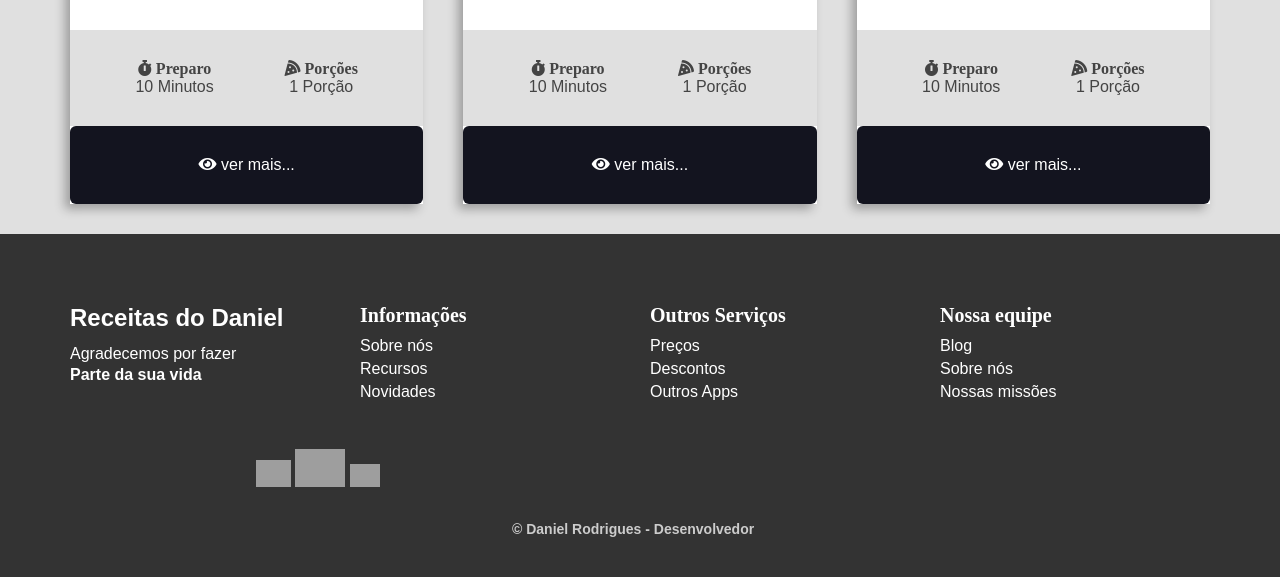
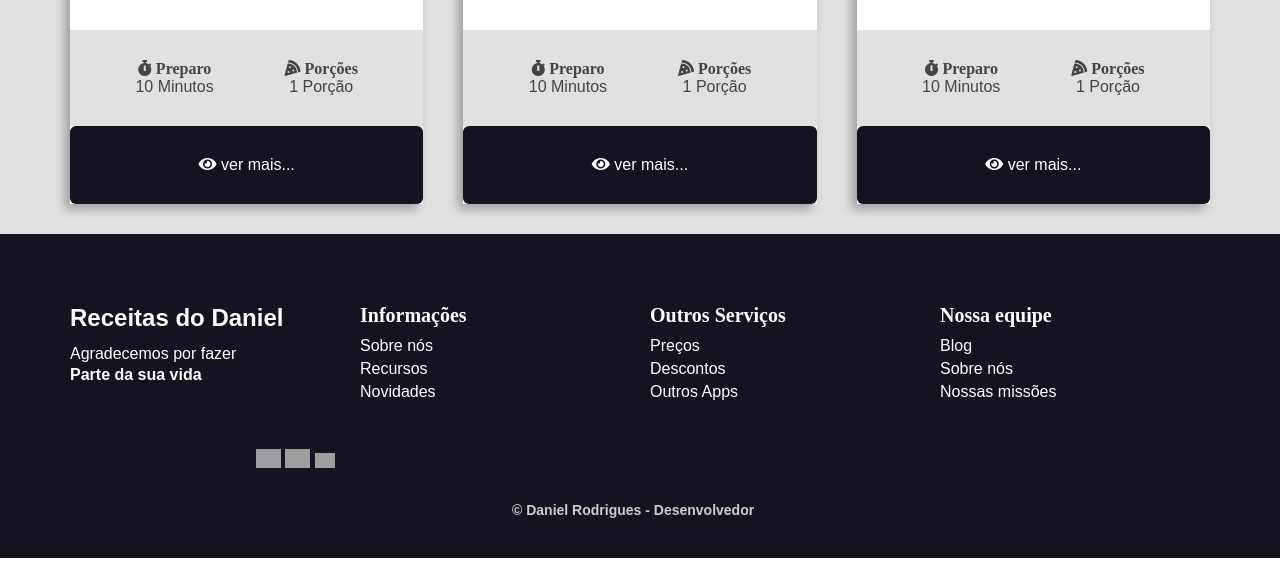
Before and after one commit to DanielRodri87/LASI-Preparativo, a Django app: page / in a window 1280 px wide. Shown: the part 2376-2953 px from the top of the page. Run offline with Django 4.2, Linux system fonts and the light colour scheme; some web fonts are replaced; grey boxes are pictures that could not be loaded.

Commit message:
atualização

```diff
--- a/recipes/templates/recipes/partials/footer.html
+++ b/recipes/templates/recipes/partials/footer.html
@@ -68,15 +68,15 @@
           </ul>
       </div>
 
+
   </div>
   <div class="footer-img">
     <img src="https://cdn.icon-icons.com/icons2/3042/PNG/512/facebook_logo_icon_189262.png" alt="" class="footer__img1">
-    <img src="https://marcas-logos.net/wp-content/uploads/2020/01/instagram_icon_logo.png" alt="" class="footer__img2">
+    <img src="https://i.imgur.com/G8XBosH.png" class="footer__img2">
     <img src="https://cdn.icon-icons.com/icons2/2429/PNG/512/github_logo_icon_147285.png" alt="" class="footer__img3">
   </div>
 
   <span class="footer__copy" id ="negrito" >&#169; Daniel Rodrigues - Desenvolvedor</span>
 
 
-
 </footer>
--- a/recipes/templates/recipes/partials/head.html
+++ b/recipes/templates/recipes/partials/head.html
@@ -273,7 +273,7 @@
 
           /* Estilos do Rodapé */
           .main-footer {
-            background-color: #333;
+            background: var(--color-primary-dark);
             color: #fff;
             padding: 40px 0;
           }
@@ -359,13 +359,13 @@
 
 
         .footer__img1{
-            width: 3.5rem;
+            width: 2.5rem;
         }
         .footer__img2{
-            width: 5rem;
+            width: 2.5rem;
         }
         .footer__img3{
-            width: 3rem;
+            width: 2rem;
         }
 
     </style>
```
Also changed, not shown: recipes/templates/recipes/partials/img.png (added).
